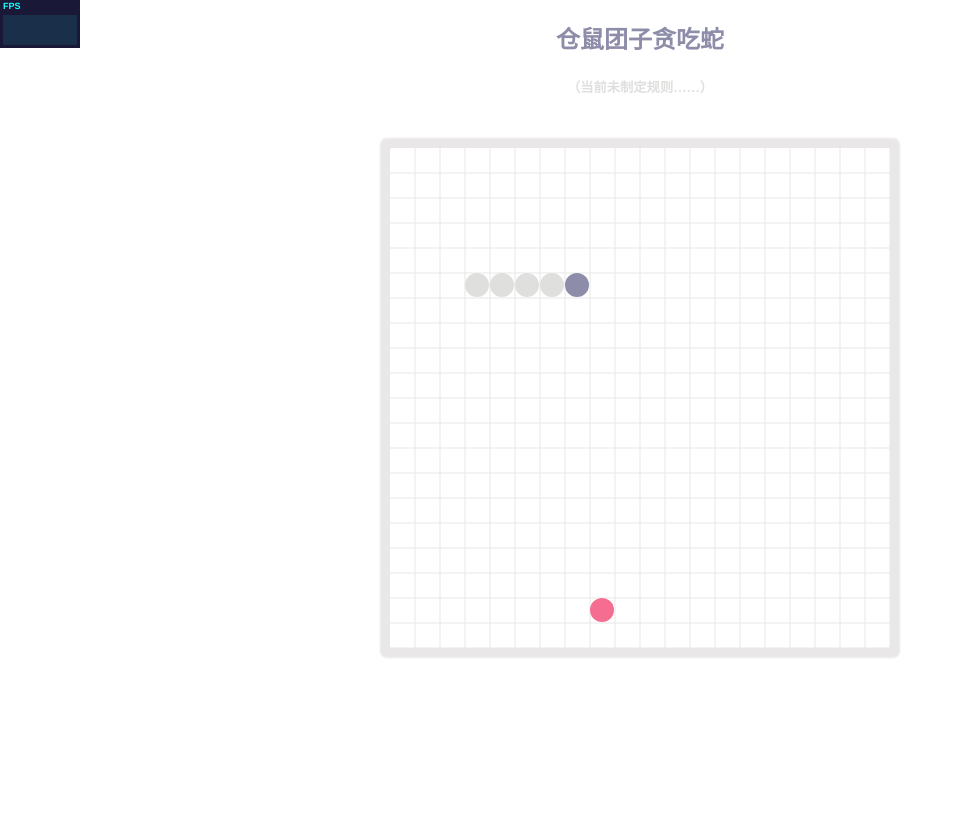
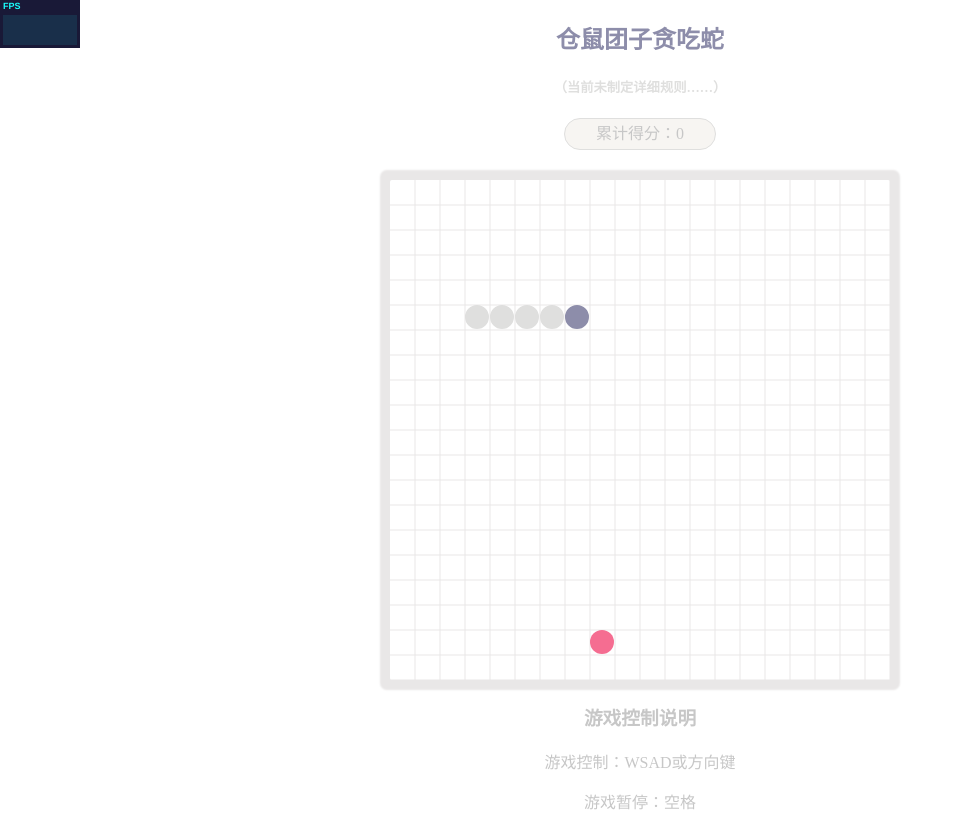
Before and after one commit to TinyCricetus/greedy-snake, a website built with webpack: page public/index.html in a window 1280 px wide. Shown: the whole page, without its empty margins (0-963 px from the left). Before the commit the page ends 800 px from the top, so only its background shows below. Built offline with nearby package versions, Linux system fonts and the light colour scheme.

Commit message:
feat: 难度调整，增加控制说明，增加wsad控制

```diff
--- a/index.ts
+++ b/index.ts
@@ -2,13 +2,23 @@ import { defaultGameConfig } from "./src/config"
 import { Game } from "./src/game"
 
 function init() {
+  let game: Game = null
   const canvas = document.getElementById('canvas') as HTMLCanvasElement
   if (canvas) {
-    const game = new Game(canvas, defaultGameConfig)
+    game = new Game(canvas, defaultGameConfig)
     game.begin()
   } else {
     console.error('not found canvas element')
   }
+
+  const scoreEL = document.getElementById('score')
+  if (scoreEL) {
+    const snake = game.getSnake()
+    scoreEL.innerText = `累计得分：0`
+    snake.subscribeFoodEaten(() => {
+      scoreEL.innerText = `累计得分：${ snake.snakeBody.length - defaultGameConfig.snakeOriginLength }`
+    })
+  }
 }
 
 init()
--- a/public/index.html
+++ b/public/index.html
@@ -8,11 +8,18 @@
 </head>
 <body>
   <h2 style="color: #8D8DAA;">仓鼠团子贪吃蛇</h1>
-  <h5 style="color: #DFDFDE;">（当前未制定规则……）</h5>
+  <h5 style="color: #DFDFDE;">（当前未制定详细规则……）</h5>
+  <div id="score"></div>
   <canvas id="canvas"></canvas>
+  <div>
+    <h3>游戏控制说明</h3>
+    <p>游戏控制：WSAD或方向键</p>
+    <p>游戏暂停：空格</p>
+  </div>
   <style>
     body {
       text-align: center;
+      color: #c7c7c7;
     }
     #canvas {
       margin-top: 30px;
@@ -20,6 +27,16 @@
       box-shadow: 0 0 2px 10px rgb(233, 231, 231);
       border-radius: 2px;
     }
+    #score {
+      cursor: default;
+      width: 150px;
+      height: 30px;
+      line-height: 30px;
+      margin: 0 auto;
+      border: 1px solid #DFDFDE;
+      border-radius: 30px;
+      background-color: #F7F5F2;
+    }
   </style>
 </body>
 </html>
--- a/src/config.ts
+++ b/src/config.ts
@@ -46,6 +46,6 @@ export const defaultGameConfig: GameConfig = {
   groundLineColor: 'rgb(233, 231, 231)',
 
   foodColor: '#F56D91',
-  foodEscapeInterval: 2,
+  foodEscapeInterval: 3,
   foodSafeGrid: 2
 }
--- a/src/controller.ts
+++ b/src/controller.ts
@@ -10,7 +10,7 @@ export enum DirectionKey {
 export class ControllerModule {
   private callback: (direction: Direction) => void = null
 
-  constructor() {}
+  constructor() { }
 
   init() {
     document.addEventListener('keydown', (event) => {
@@ -26,18 +26,22 @@ export class ControllerModule {
     if (!this.callback) {
       return
     }
-
+    console.log(key)
     switch (key) {
       case 'ArrowUp':
+      case 'w':
         this.callback(Direction.Up)
         break
       case 'ArrowDown':
+      case 's':
         this.callback(Direction.Down)
         break
       case 'ArrowLeft':
+      case 'a':
         this.callback(Direction.Left)
         break
       case 'ArrowRight':
+      case 'd':
         this.callback(Direction.Right)
         break
       case ' ':
--- a/src/game.ts
+++ b/src/game.ts
@@ -31,6 +31,10 @@ export class Game {
     this.snake = new Snake(this.gameConfig)
     this.snakeFood = new Food(this.gameConfig)
     this.renderer = new Renderer(this.ctx, this.gameConfig)
+  }
+
+  getSnake() {
+    return this.snake
   }
 
   init() {
--- a/src/snake.ts
+++ b/src/snake.ts
@@ -13,7 +13,7 @@ export class Snake {
   private widthGrid: number
   private heightGrid: number
 
-  private foodEatenCallback: () => void = null
+  private foodEatenCallbackList: Array<() => void> = null
 
   get snakeBody() {
     return this.body.map((item) => { return item.clone() })
@@ -79,13 +79,19 @@ export class Snake {
   eatFood() {
     this.body.push(this.body[this.body.length - 1].clone())
 
-    if (this.foodEatenCallback) {
-      this.foodEatenCallback()
+    if (this.foodEatenCallbackList) {
+      for (const callback of this.foodEatenCallbackList) {
+        callback()
+      }
     }
   }
 
   subscribeFoodEaten(callback: () => void) {
-    this.foodEatenCallback = callback
+    if (!this.foodEatenCallbackList) {
+      this.foodEatenCallbackList = []
+    }
+
+    this.foodEatenCallbackList.push(callback)
   }
 
   moveOneStep(dir: Direction) {
```
Also changed, not shown: screenshot/screenshot-20220323-212350.png.
